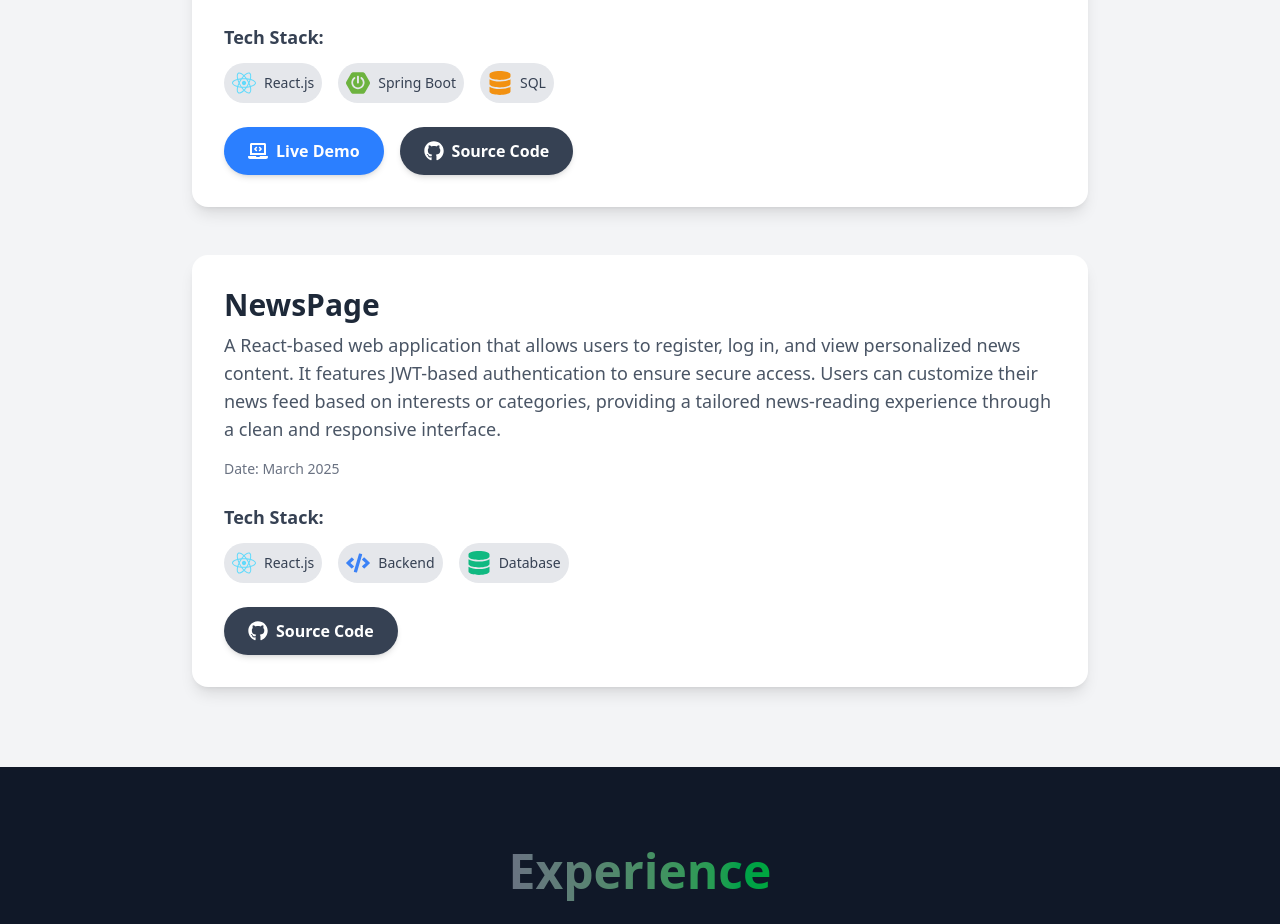
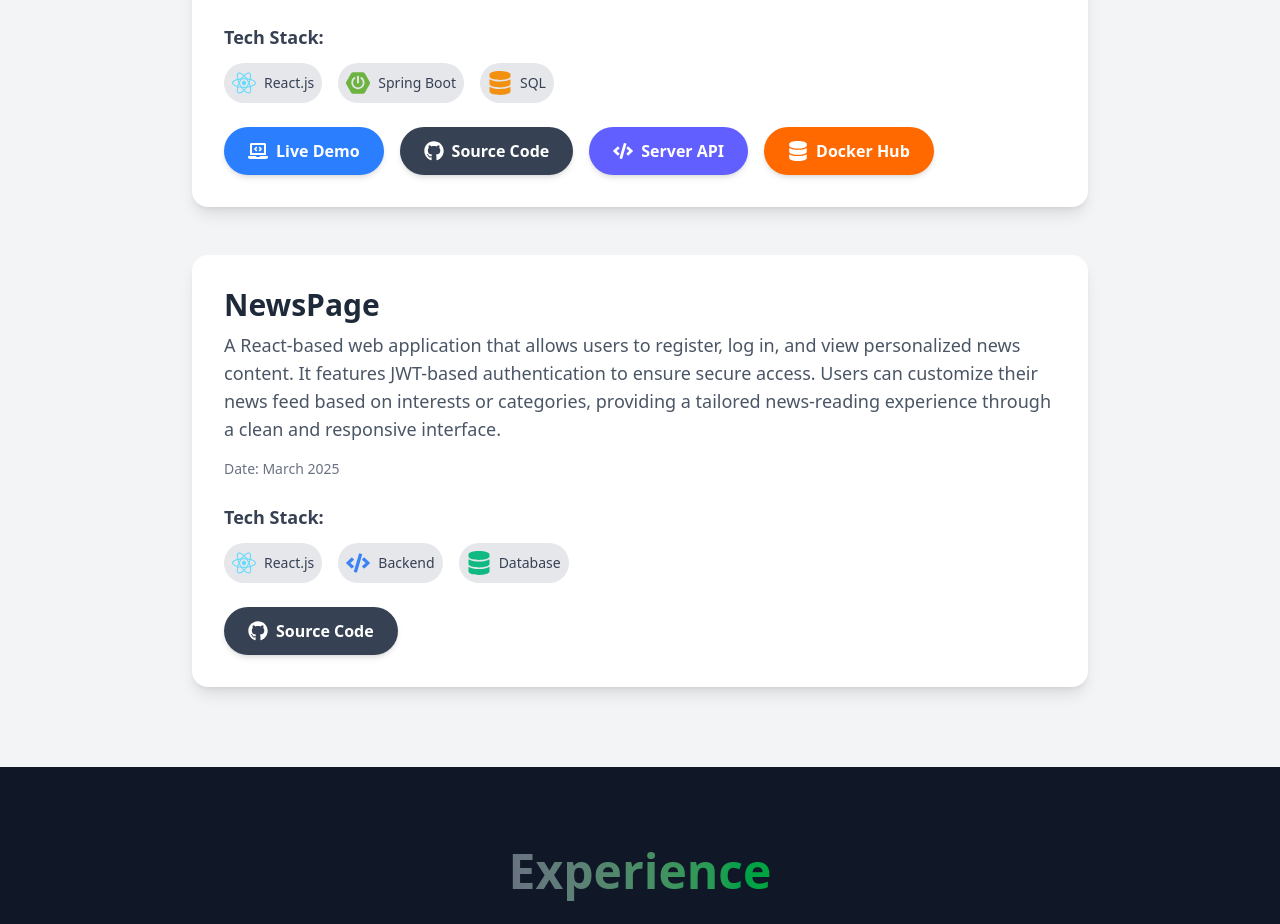
Before and after one commit to S-Gangadhar-tech/Gangadhar_portfolio, a React (Vite) app: page / in a window 1280 px wide. Shown: the part 2640-3564 px from the top of the page. Built offline with nearby package versions, Linux system fonts and the light colour scheme.

Commit message:
projectchanges

```diff
--- a/src/compontents/Projects.jsx
+++ b/src/compontents/Projects.jsx
@@ -1,6 +1,6 @@
 import React from 'react';
 import { motion } from 'framer-motion';
-import { FaLaptopCode, FaGithub, FaReact, FaCode, FaDatabase } from 'react-icons/fa';
+import { FaLaptopCode, FaGithub, FaDatabase, FaCode, FaReact } from 'react-icons/fa';
 import { SiSpringboot } from 'react-icons/si';
 
 const techIconsMap = {
@@ -15,17 +15,20 @@ function Projects() {
     const projectsData = [
         {
             title: 'Driver_Locker',
-            description: 'A full-stack application that uses an API to accept an area or college name as input and fetch all relevant details about the college, including its location, courses offered, and other key information.',
+            description:
+                'A full-stack application that uses an API to accept an area or college name as input and fetch all relevant details about the college, including its location, courses offered, and other key information.',
             date: 'July 2025',
-            liveLink: 'https://drivelocker-latest.onrender.com/api/v1.0/swagger-ui/index.html#/',
+            liveLink: 'https://www.vglabs.online/',
             githubLink: 'https://github.com/S-Gangadhar-tech/Drive_Locker',
+            serverAPI: 'https://api.vglabs.online/api/v1.0/swagger-ui/index.html#/',
+            dockerHub: 'https://hub.docker.com/r/sgangadhartech/drivelocker-server/tags',
             techStack: ['React.js', 'Spring Boot', 'SQL'],
         },
         {
             title: 'NewsPage',
-            description: 'A React-based web application that allows users to register, log in, and view personalized news content. It features JWT-based authentication to ensure secure access. Users can customize their news feed based on interests or categories, providing a tailored news-reading experience through a clean and responsive interface.',
+            description:
+                'A React-based web application that allows users to register, log in, and view personalized news content. It features JWT-based authentication to ensure secure access. Users can customize their news feed based on interests or categories, providing a tailored news-reading experience through a clean and responsive interface.',
             date: 'March 2025',
-            // liveLink: '#',
             githubLink: 'https://github.com/S-Gangadhar-tech/NewsPage',
             techStack: ['React.js', 'Backend', 'Database'],
         },
@@ -33,12 +36,7 @@ function Projects() {
 
     const containerVariants = {
         hidden: { opacity: 0 },
-        visible: {
-            opacity: 1,
-            transition: {
-                staggerChildren: 0.2,
-            },
-        },
+        visible: { opacity: 1, transition: { staggerChildren: 0.2 } },
     };
 
     const itemVariants = {
@@ -73,9 +71,9 @@ function Projects() {
                             className="p-8 bg-white dark:bg-gray-800 rounded-2xl shadow-lg transition-all duration-300 ease-in-out hover:shadow-2xl hover:border-blue-500 hover:scale-105"
                             variants={itemVariants}
                             whileHover={{
-                                boxShadow: "0 10px 25px rgba(0, 0, 0, 0.2)",
+                                boxShadow: '0 10px 25px rgba(0, 0, 0, 0.2)',
                                 scale: 1.05,
-                                transition: { duration: 0.3 }
+                                transition: { duration: 0.3 },
                             }}
                         >
                             <div className="flex flex-col justify-between h-full">
@@ -97,10 +95,7 @@ function Projects() {
                                                     key={i}
                                                     className="flex items-center space-x-2 p-2 rounded-full bg-gray-200 dark:bg-gray-700 transition-colors"
                                                 >
-                                                    <IconComponent
-                                                        className="text-2xl"
-                                                        style={{ color: techInfo.color }}
-                                                    />
+                                                    <IconComponent className="text-2xl" style={{ color: techInfo.color }} />
                                                     <span className="text-sm font-medium text-gray-700 dark:text-gray-300">{techName}</span>
                                                 </div>
                                             );
@@ -108,7 +103,8 @@ function Projects() {
                                     </div>
 
                                     <div className="flex flex-wrap gap-4">
-                                       {project.liveLink && (<a
+                                        {project.liveLink && (
+                                            <a
                                                 href={project.liveLink}
                                                 target="_blank"
                                                 rel="noopener noreferrer"
@@ -116,7 +112,9 @@ function Projects() {
                                             >
                                                 <FaLaptopCode className="text-xl" />
                                                 <span>Live Demo</span>
-                                        </a>)}
+                                            </a>
+                                        )}
+                                        {project.githubLink && (
                                             <a
                                                 href={project.githubLink}
                                                 target="_blank"
@@ -126,6 +124,29 @@ function Projects() {
                                                 <FaGithub className="text-xl" />
                                                 <span>Source Code</span>
                                             </a>
+                                        )}
+                                        {project.serverAPI && (
+                                            <a
+                                                href={project.serverAPI}
+                                                target="_blank"
+                                                rel="noopener noreferrer"
+                                                className="flex items-center space-x-2 px-6 py-3 font-semibold text-white bg-indigo-500 rounded-full hover:bg-indigo-600 transition-all duration-300 shadow-md hover:shadow-lg transform hover:scale-105"
+                                            >
+                                                <FaCode className="text-xl" />
+                                                <span>Server API</span>
+                                            </a>
+                                        )}
+                                        {project.dockerHub && (
+                                            <a
+                                                href={project.dockerHub}
+                                                target="_blank"
+                                                rel="noopener noreferrer"
+                                                className="flex items-center space-x-2 px-6 py-3 font-semibold text-white bg-orange-500 rounded-full hover:bg-orange-600 transition-all duration-300 shadow-md hover:shadow-lg transform hover:scale-105"
+                                            >
+                                                <FaDatabase className="text-xl" />
+                                                <span>Docker Hub</span>
+                                            </a>
+                                        )}
                                     </div>
                                 </div>
                             </div>
```
Lines whose indentation alone changed are shown as unchanged.
